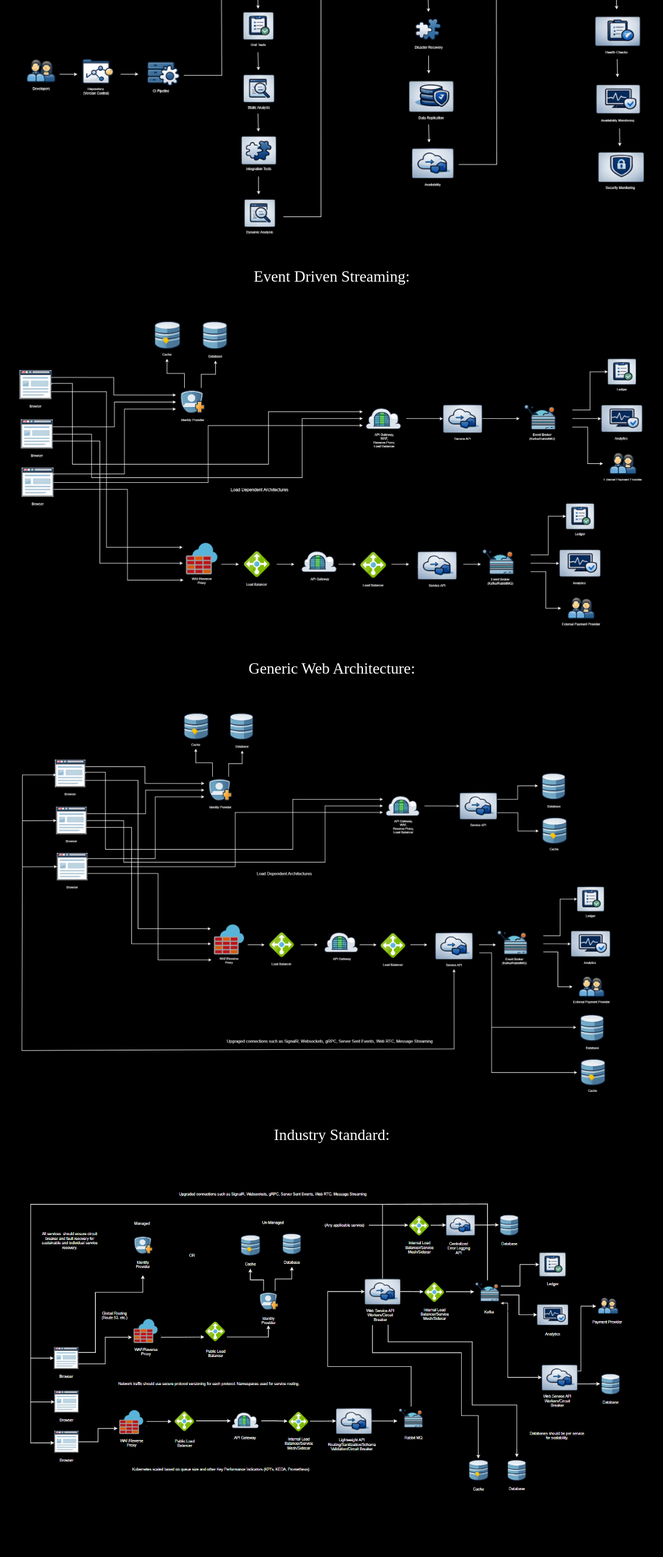
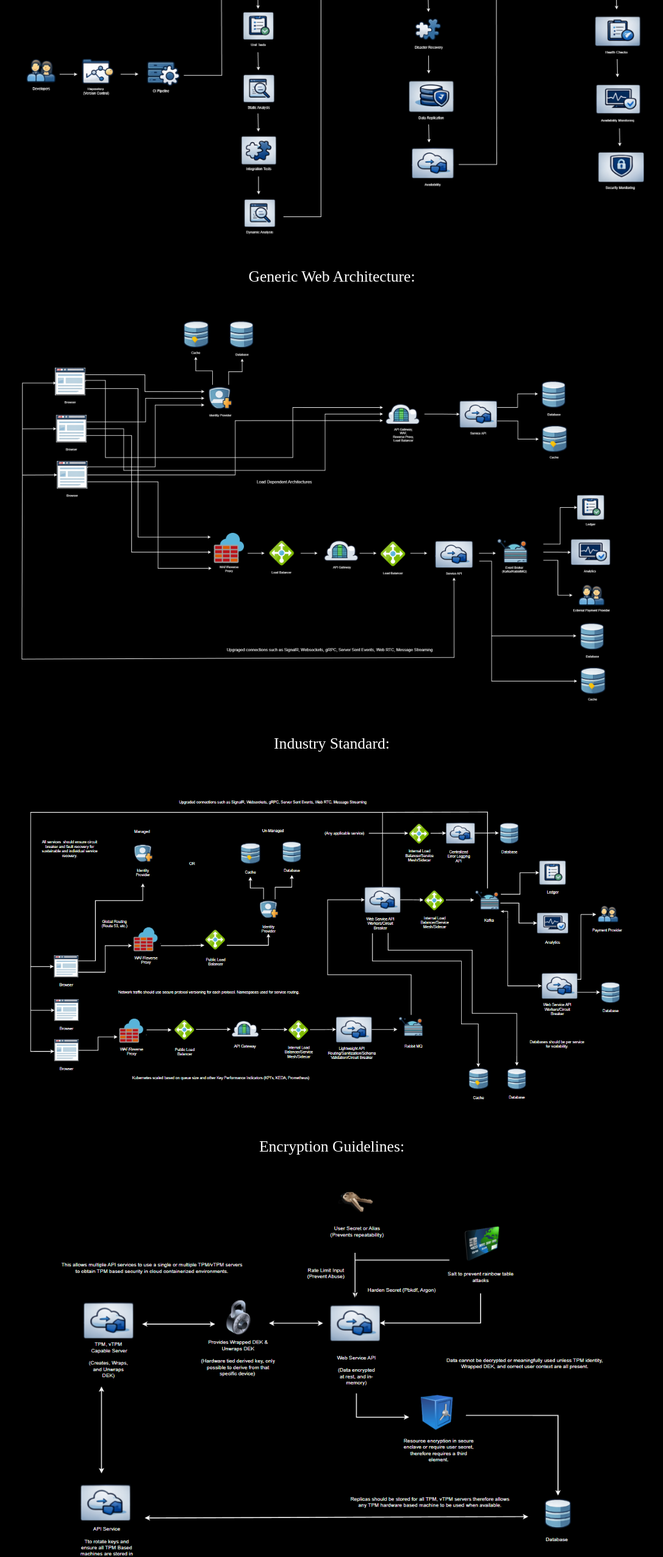
Before and after one commit to randy-krouth-vm/Portfolio, a React (Vite) app: page /designs in a window 1280 px wide. Shown: the part 234-2788 px from the top of the page at 61% size, without its empty margins (96-1183 px from the left). Before the commit the page ends 2743 px from the top, so only its background shows below. Built offline with nearby package versions, Linux system fonts and the light colour scheme.

Commit message:
Added encryption model.

```diff
--- a/src/Designs/Designs.jsx
+++ b/src/Designs/Designs.jsx
@@ -8,12 +8,12 @@ function Designs() {
         <div className="designs-container">
             <p>CI/CD:</p>
             <img src="Architectural_Design_3.png"/>
-            <p>Event Driven Streaming:</p>
-            <img src="Architectural_Design_2.png"/>
             <p>Generic Web Architecture:</p>
             <img src="Architectural_Design_1.png" />
             <p>Industry Standard:</p>
             <img src="Industry_Standard_Design.png" />
+            <p>Encryption Guidelines:</p>
+            <img src="Architectural_Design_4.png" />
         </div>
     </>
   );
```
Also changed, not shown: public/Architectural_Design_4.png (added).
